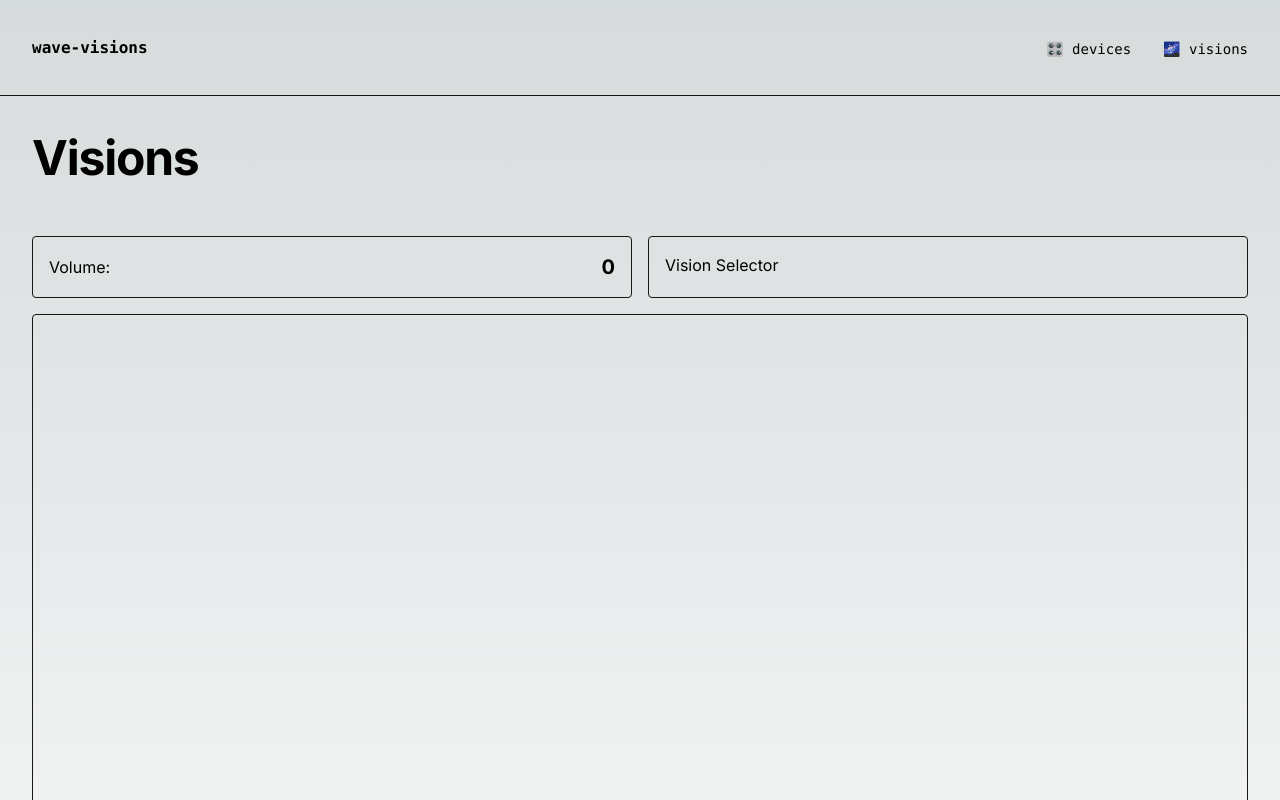
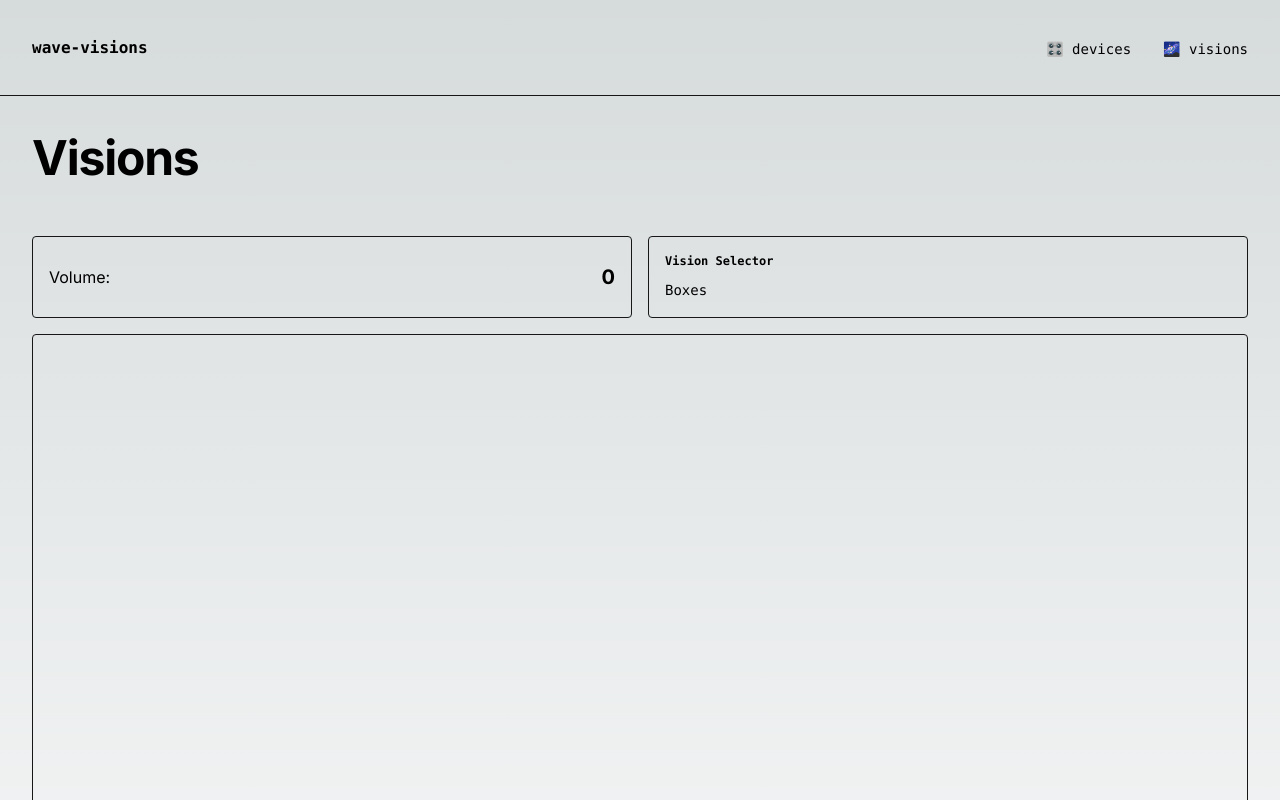
Before and after one commit to kalynbeach/wave-visions, a Next.js app: page /visions in a window 1280 px wide. Shown: the top 800 px of the page. Built offline with nearby package versions, Linux system fonts and the light colour scheme; no server answers.

Commit message:
add VisionLayout and BoxesVision page, adjust VisionSelector

```diff
--- a/src/app/visions/VisionSelector.tsx
+++ b/src/app/visions/VisionSelector.tsx
@@ -1,7 +1,14 @@
+import Link from 'next/link'
+
 export default function VisionSelector() {
   return (
-    <div className='p-4 basis-1/2 border rounded border-neutral-900'>
-      Vision Selector
+    <div className='p-4 basis-1/2 flex flex-col justify-between gap-2 border rounded border-neutral-900'>
+      <span className='text-xs font-mono font-bold'>Vision Selector</span>
+      <Link href='/visions/boxes' className='transition hover:text-kb-green'>
+        <span className='text-sm font-mono'>
+          Boxes
+        </span>
+      </Link>
     </div>
   )
 }
--- /dev/null
+++ b/src/app/visions/boxes/page.tsx
@@ -0,0 +1,22 @@
+'use client'
+
+import useUserMedia from '@/app/devices/useUserMedia'
+import Canvas from '@/app/ui/Canvas'
+import Box from '@/app/mesh/Box'
+
+export default function BoxesVision() {
+  const volume = useUserMedia()
+
+  return (
+    <main className='min-h-screen p-8 flex-grow flex flex-col'>
+      <h1 className='text-xl font-bold'>
+        <code>Boxes</code>
+      </h1>
+      <Canvas>
+        <ambientLight />
+        <pointLight position={[10, 10, 10]} />
+        <Box position={[0, 0, 0]} volume={volume} />
+      </Canvas>
+    </main>
+  )
+}
--- /dev/null
+++ b/src/app/visions/layout.tsx
@@ -0,0 +1,11 @@
+export default function VisionLayout({
+  children
+}: {
+  children: React.ReactNode
+}) {
+  return (
+    <div>
+      {children}
+    </div>
+  )
+}
```
